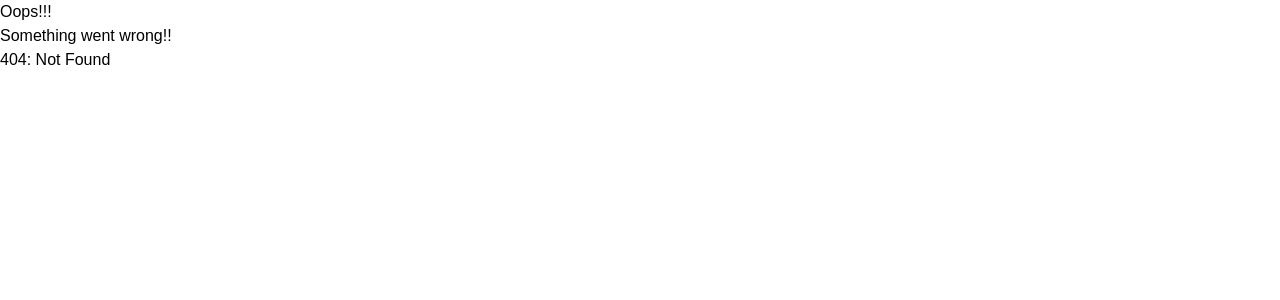
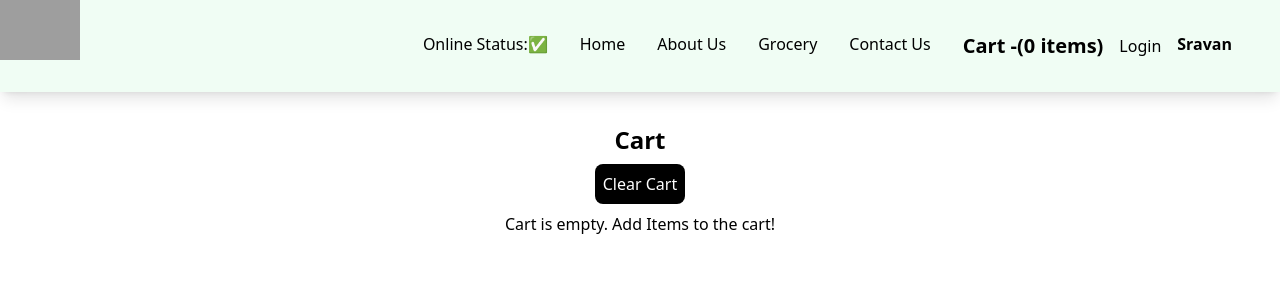
Before and after one commit to Sravan2808/Food-Ordering-app, a React (Vite) app: page /cart in a window 1280 px wide. Before the commit this address had no page. Shown: the top 300 px of the page. Built offline with nearby package versions, Linux system fonts and the light colour scheme; grey boxes are pictures that could not be loaded.

Commit message:
Code added

```diff
--- a/package.json
+++ b/package.json
@@ -23,9 +23,11 @@
   },
   "homepage": "https://github.com/Sravan2808/Namaste-react-local-#readme",
   "dependencies": {
+    "@reduxjs/toolkit": "^2.5.0",
     "parcel": "^2.13.2",
     "react": "^18.3.1",
     "react-dom": "^18.3.1",
+    "react-redux": "^9.2.0",
     "react-router": "^7.0.2",
     "react-router-dom": "^7.0.2"
   },
--- /dev/null
+++ b/src/components/Cart.jsx
@@ -0,0 +1,34 @@
+import { useDispatch, useSelector } from "react-redux";
+import ItemList from "./ItemList";
+import { clearCart } from "../utils/cartSlice";
+
+const Cart = () => {
+  const cartItems = useSelector((store) => store.cart.items);
+  console.log(cartItems);
+
+  const dispatch = useDispatch();
+
+  const handleClearCart = () => {
+    dispatch(clearCart());
+  };
+
+  return (
+    <div className="text-center m-4 p-4">
+      <h1 className="text-2xl font-bold">Cart</h1>
+      <div className="w-6/12 m-auto">
+        <button
+          className="p-2 m-2 bg-black text-white rounded-lg"
+          onClick={handleClearCart}
+        >
+          Clear Cart
+        </button>
+        {cartItems.length === 0 && (
+          <h1>Cart is empty. Add Items to the cart!</h1>
+        )}
+        <ItemList items={cartItems} />
+      </div>
+    </div>
+  );
+};
+
+export default Cart;
--- a/src/components/Header.jsx
+++ b/src/components/Header.jsx
@@ -3,6 +3,7 @@
 import { Link } from "react-router";
 import useOnlineStatus from "../utils/useOnlineStatus";
 import UserContext from "../utils/UserContext";
+import { useSelector } from "react-redux";
 const Header = () => {
   // const btnName ="Login";
 
@@ -10,8 +11,14 @@
 
   const onlineStatus = useOnlineStatus();
 
-  const {loggedInUser} = useContext(UserContext);
-  console.log(loggedInUser);
+  const { loggedInUser } = useContext(UserContext);
+  // console.log(loggedInUser);
+
+  // Subscribing to the store using a Selector
+
+  const cartItems = useSelector((store) => store.cart.items);
+  console.log(cartItems);
+
 
   return (
     <div className="flex  h-25 justify-between bg-pink-100 shadow-lg sn:bg-yellow-50 lg:bg-green-50">
@@ -33,7 +40,9 @@
           <li className="px-4">
             <Link to="/contact">Contact Us</Link>
           </li>
-          <li className="px-4">Cart</li>
+          <li className="px-4 font-bold text-xl">
+            <Link to="/cart">Cart -({cartItems.length} items)</Link>
+            </li>
           <button
             className="login"
             onClick={() => {
--- a/src/components/ItemList.jsx
+++ b/src/components/ItemList.jsx
@@ -1,7 +1,15 @@
+import { useDispatch } from "react-redux";
 import { CDN_URL } from "../utils/constants";
+import { addItem } from "../utils/cartSlice";
 
 const ItemList = ({ items }) => {
   // console.log(items);
+
+  const dispatch = useDispatch();
+  const handleAddItem = (item)=>{
+    // Dispatch an action
+    dispatch(addItem(item))
+  }
   return (
     <div>
       {items.map((item) => (
@@ -13,15 +21,17 @@
             <div className="py-2 ">
               <span>{item.card.info.name}</span>
               <span>
-                - ₹{item.card.info.price || item.card.info.defaultPrice / 100}
+                - ₹{item.card.info.price / 100 || item.card.info.defaultPrice / 100}
               </span>
             </div>
             <p className="text-xs">{item.card.info.description}</p>
           </div>
           <div className="w-3/12 p-4">
-
             <div className="absolute">
-              <button className="p-2 mx-16 rounded-lg bg-black text-white shadow-lg ">
+              <button
+                className="p-2 mx-16 rounded-lg bg-black text-white shadow-lg "
+                onClick={()=>handleAddItem(item)}
+              >
                 Add +
               </button>
             </div>
--- a/src/components/RestaurantCategory.jsx
+++ b/src/components/RestaurantCategory.jsx
@@ -1,5 +1,5 @@
 import { useState } from "react";
-import ItemList from "./itemList";
+import ItemList from "./ItemList";
 
 const RestaurantCategory = ({ data, showItems ,setShowIndex}) => {
   const handleClick=()=>{
--- /dev/null
+++ b/src/utils/appStore.js
@@ -0,0 +1,10 @@
+const { configureStore } = require("@reduxjs/toolkit");
+import cartReducer from "./cartSlice";
+
+const appStore = configureStore({
+  reducer: {
+    cart: cartReducer,
+  },
+});
+
+export default appStore;
--- /dev/null
+++ b/src/utils/cartSlice.js
@@ -0,0 +1,33 @@
+import { createSlice } from "@reduxjs/toolkit";
+
+const cartSlice = createSlice({
+  name: "cart",
+  initialState: {
+    items: [],
+  },
+  reducers: {
+    addItem: (state, action) => {
+
+      // Vanialla(older) Redux => DON'T MUTATE STATE,returning was mandatory
+      // const newState = [...state];
+      // newState.items.push(action.payload);
+      //return newState;
+
+      // Redux Toolkit
+      // We HAVE to mutate the state
+      // mutating the state here
+      state.items.push(action.payload);
+    },
+    removeItem: (state) => {
+      //no need of action
+      state.items.pop();
+    },
+    clearCart: (state) => {
+      //no need of action
+      state.items.length = 0; // []
+    },
+  },
+});
+
+export const { addItem, removeItem, clearCart } = cartSlice.actions;
+export default cartSlice.reducer;
--- a/tailwind.config.js
+++ b/tailwind.config.js
@@ -1,12 +1,12 @@
 /** @type {import('tailwindcss').Config} */
 module.exports = {
   content: ["./src/**/*.{html,js,ts,jsx,tsx}",],
-  theme: {
-    extend: { fontFamily: {
+  // theme: {
+  //   extend: { fontFamily: {
 
-      sans: ['"Gilroy", sans-serif'],
+  //     sans: ['"Gilroy", sans-serif'],
 
-  },},
-  },
+  // },},
+  // },
   plugins: [],
 }
```
Also changed, not shown: src/App.js (+9 -0 lines), 2 other files (tests, documents, lock files or other folders).
